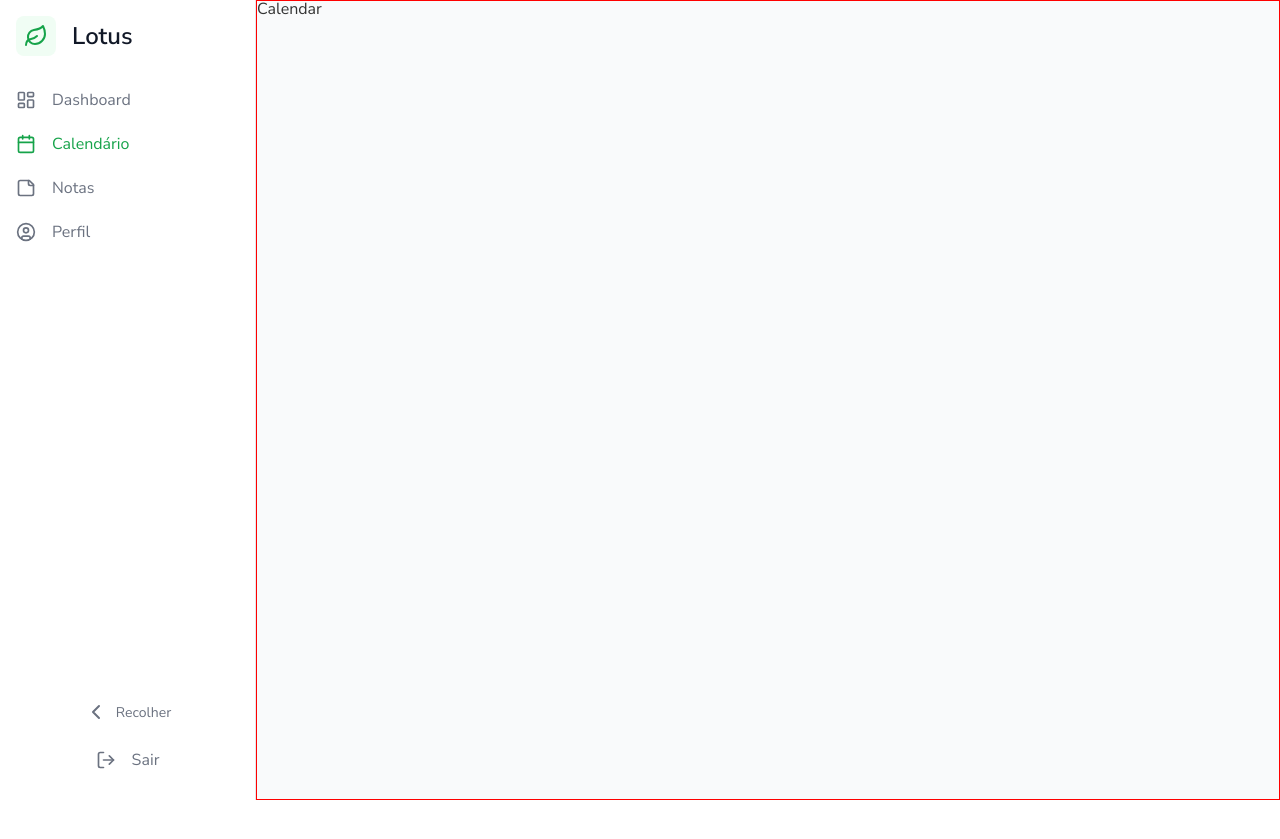
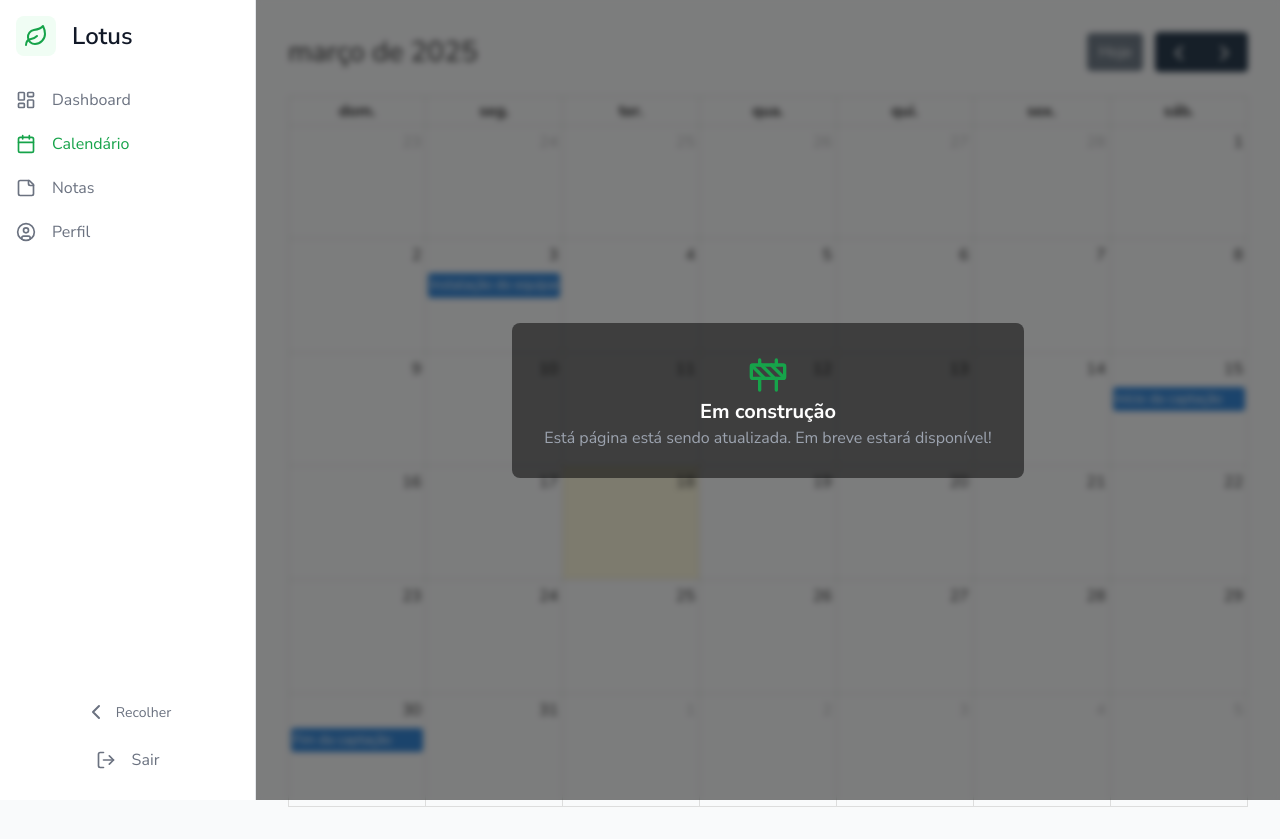
Before and after one commit to Lotus-Bio/lotus-frontend-2.0, a Next.js app: page /calendar in a window 1280 px wide. Before the commit the page ends 800 px from the top, so only its background shows below. Built offline with nearby package versions, Linux system fonts and the light colour scheme; no server answers.

Commit message:
adiciona conteúdo na página de calendário

```diff
--- a/package.json
+++ b/package.json
@@ -9,6 +9,9 @@
     "lint": "next lint"
   },
   "dependencies": {
+    "@fullcalendar/core": "^6.1.15",
+    "@fullcalendar/daygrid": "^6.1.15",
+    "@fullcalendar/react": "^6.1.15",
     "firebase": "^11.4.0",
     "lucide-react": "^0.475.0",
     "next": "15.1.7",
--- a/src/app/calendar/calendarPage.style.js
+++ b/src/app/calendar/calendarPage.style.js
@@ -1,7 +1,7 @@
 import styled from "styled-components";
 
 export const Container = styled.div`
-  border: 1px solid red;
+  padding: 2rem;
   width: 100%;
   height: 100%;
 `;
--- a/src/app/calendar/page.js
+++ b/src/app/calendar/page.js
@@ -1,10 +1,27 @@
 "use client";
+import FullCalendar from "@fullcalendar/react";
+import dayGridPlugin from "@fullcalendar/daygrid";
+import ptLocale from "@fullcalendar/core/locales/pt-br";
+
 import { Container } from "./calendarPage.style";
+import ModalBlur from "@/ui/components/ModalBlur";
 
 export default function Calendar() {
   return (
-    <Container>
-      <h1>Calendar</h1>
-    </Container>
+    <>
+      <ModalBlur />
+      <Container>
+        <FullCalendar
+          plugins={[dayGridPlugin]}
+          initialView="dayGridMonth"
+          events={[
+            { title: "Instalação do equipamento", date: "2025-03-03" },
+            { title: "Início da captação", date: "2025-03-15" },
+            { title: "Fim da captação", date: "2025-03-30" },
+          ]}
+          locale={ptLocale}
+        />
+      </Container>
+    </>
   );
 }
```
Also changed, not shown: 1 other file (tests, documents, lock files or other folders).
